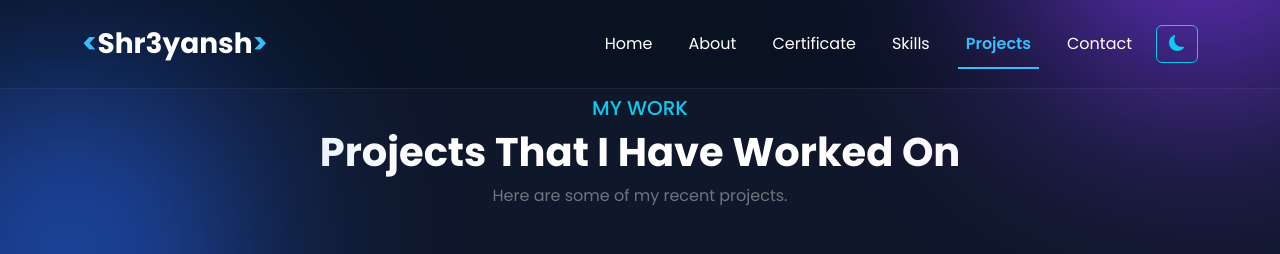
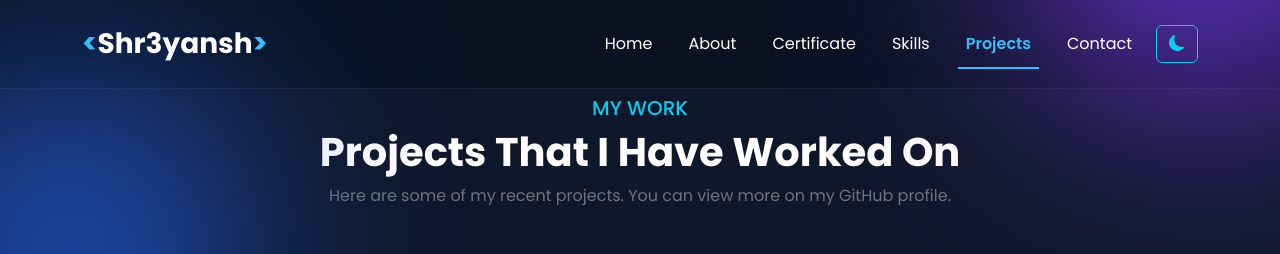
Before and after one commit to upadhyayshreyansh629-boop/django-portfolio, a Django app: page /project/ in a window 1280 px wide. Shown: the top 254 px of the page. Run offline with Django 5.2, Linux system fonts and the light colour scheme; data comes from the database, SQL or seed files in the repository.

Commit message:
Update Portfolio

```diff
--- a/myapp/templates/project.html
+++ b/myapp/templates/project.html
@@ -13,7 +13,7 @@
             <h5 class="text-info">MY WORK</h5>
             <h1 class="fw-bold">Projects That I Have Worked On</h1>
             <p class="text-secondary">
-                Here are some of my recent projects.
+                Here are some of my recent projects. You can view more on my GitHub profile.
             </p>
         </div>
 
```
